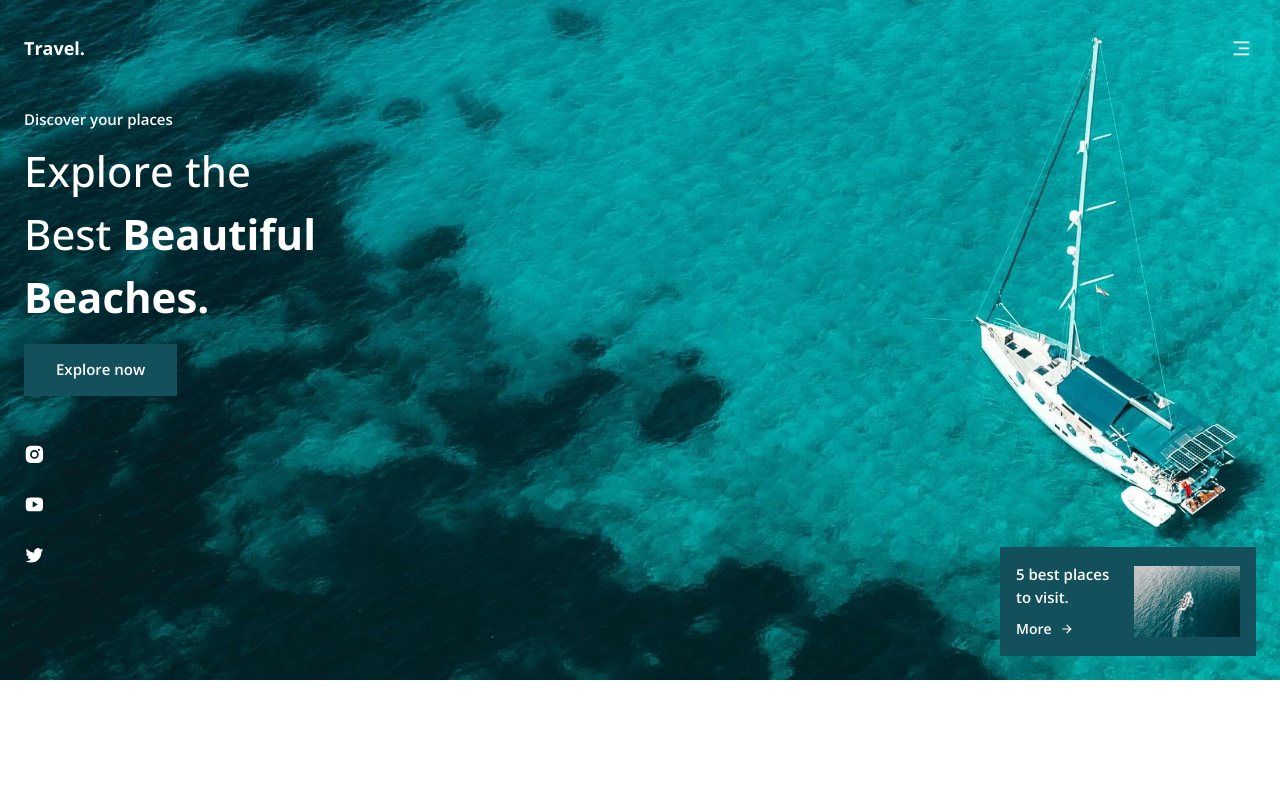
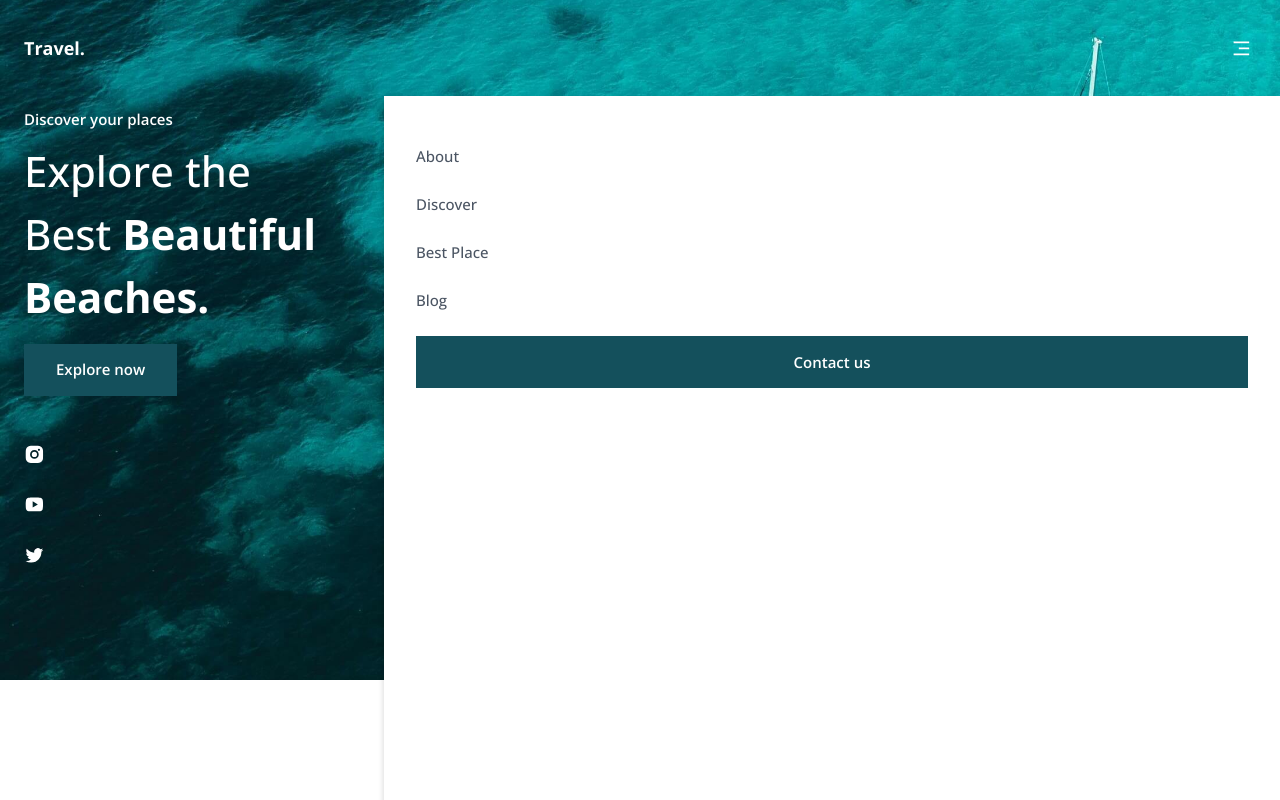
Before and after one commit to fajarfadillahh/travel-agency-react-tailwind, a React (Vite) app: page / in a window 1280 px wide. Shown: the top 800 px of the page. Built offline with nearby package versions, Linux system fonts and the light colour scheme.

Commit message:
modified menu Header

```diff
--- a/src/components/Header.jsx
+++ b/src/components/Header.jsx
@@ -48,8 +48,8 @@ export default function Header() {
         </Link>
 
         <div
-          className={`header__menu fixed top-24 left-0 w-full origin-top bg-white py-8 px-12 text-center shadow-md transition-all duration-400 ${
-            menuOpen ? "scale-y-100" : "scale-y-0"
+          className={`header__menu fixed top-24 right-0 h-full w-[70%] bg-white px-8 py-12 shadow-[-2px_6px_4px_rgba(0,0,0,0.1)] transition-all duration-400 ${
+            menuOpen ? "right-0" : "-right-full"
           }`}
         >
           <ul className="header__list mb-6 flex flex-col gap-6">
```
